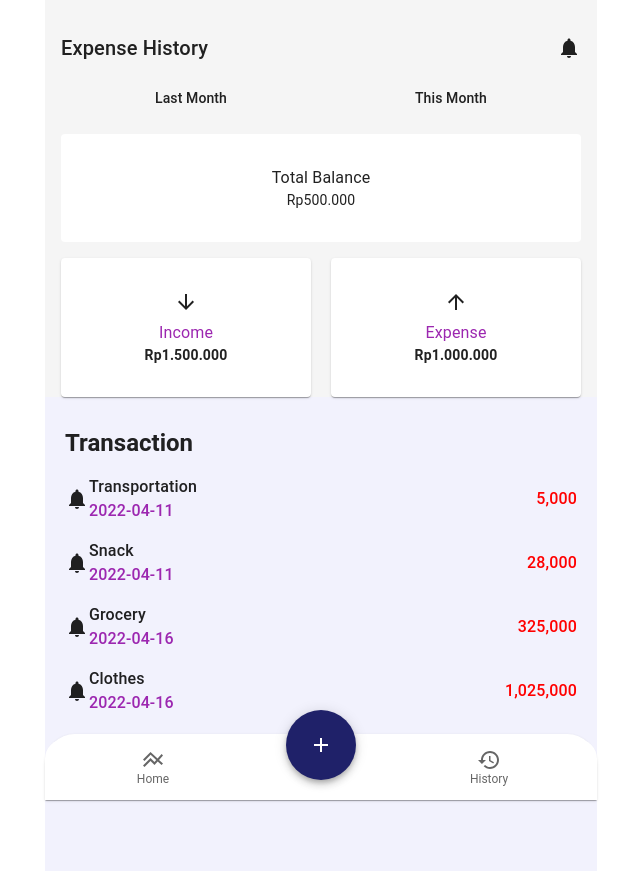
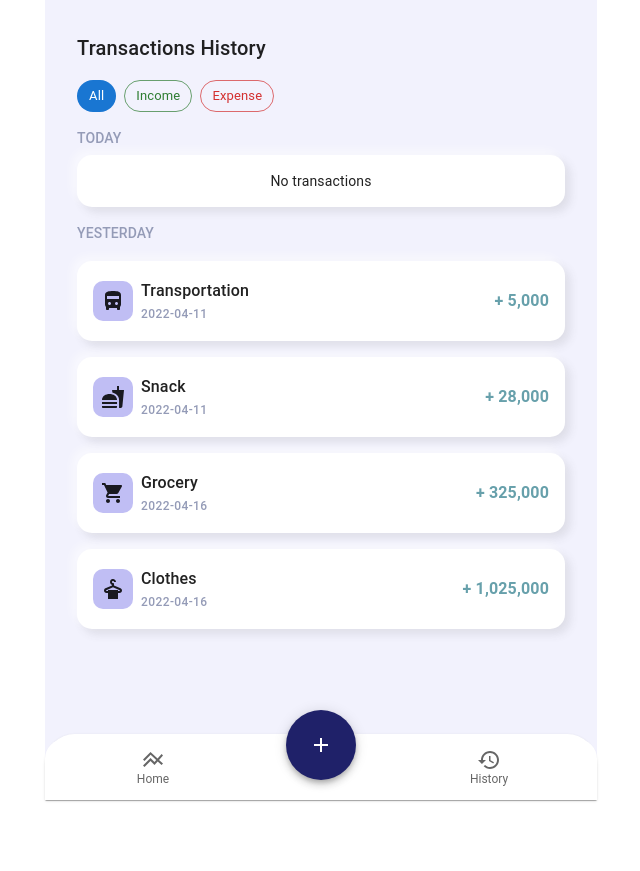
Before and after one commit to aynunnissa/expense-app, a React (Create React App) app: page /history in a window 1280 px wide. Shown: the whole page, without its empty margins (319-959 px from the left). After the commit the page ends 800 px from the top, so only its background shows below. Built offline with nearby package versions, Linux system fonts and the light colour scheme.

Commit message:
Finish history page

```diff
--- a/src/History/index.tsx
+++ b/src/History/index.tsx
@@ -1,84 +1,48 @@
+import React from 'react';
+
 import { useSelector, shallowEqual } from "react-redux";
-import { Box, Typography, Paper } from "@mui/material";
+import { Box, Typography, Paper, Grid, Chip, Stack } from "@mui/material";
 import { Notifications, ArrowDownward, ArrowUpward } from "@mui/icons-material";
 
-type Props = {
-    exp: IExpense
-}
-
-interface ICategories {
-    [key: number]: string;
-}
-
-const categories: ICategories = {
-    0: "Transportation",
-    1: "Snack",
-    2: "Grocery",
-    3: "Clothes"
-}
+import HistoryItem from "./HistoryItem";
+import Card from '../UI/Card';
 
 const History = () => {
 
+    const [type, setType] = React.useState<number>(0);
     const expenses: readonly IExpense[] = useSelector((state: ExpenseState) => state.expenses, shallowEqual);
 
-    const HistoryItem = ({ exp }: Props) => {
-        return(
-            <Box mt={2} sx={{ display: "flex", justifyContent: "space-between", alignItems: "center" }}>
-                <Box sx={{ display: "flex",  alignItems: "center" }}>
-                    <Notifications />
-                    <Box>
-                        <Typography component="p" fontWeight={500}>{categories[exp.category]}</Typography>
-                        <Typography component="p" fontWeight={500} color="secondary">{exp.date}</Typography>
-                    </Box>
-                </Box>
-                <Typography component="p" fontWeight={500} sx={{ color: "red"}}>{exp.price.toLocaleString()}</Typography>
-            </Box>
-        );
+    const handleTypeChange = (code: number) => {
+        setType(code);
     }
 
     return(
         <>
-            <Box px={2} pt={4} sx={{ backgroundColor: "#F5F5F5"}}>
-                <Box sx={{ display: "flex", justifyContent: "space-between", alignItems: "center" }}>
-                    <Typography variant="h6" component="h1">Expense History</Typography>
-                    <Notifications />
-                </Box>
-                <Box my={3} sx={{ display: "flex", justifyContent: "space-around", alignItems: "center" }}>
-                    <Typography variant="subtitle2" component="h3">Last Month</Typography>
-                    <Typography variant="subtitle2" component="h3">This Month</Typography>
-                </Box>
-                <Paper elevation={0}>
-                    <Box textAlign="center" p={4} fontWeight="bold">
-                        <Typography component="p">Total Balance</Typography>
-                        <Typography variant="body2" component="p">Rp500.000</Typography>
-                    </Box>
-                </Paper>
-                <Box mt={2} sx={{ display: "flex", justifyContent: "space-between", alignItems: "center", gap: "20px" }}>
-                    <Paper sx={{ width: "50%"}}>
-                        <Box textAlign="center" p={4} fontWeight="bold">
-                            <ArrowDownward />
-                            <Typography component="p" color="secondary">Income</Typography>
-                            <Typography variant="body2" component="p" fontWeight={700}>Rp1.500.000</Typography>
-                        </Box>
-                    </Paper>
-                    <Paper sx={{ width: "50%"}}>
-                        <Box textAlign="center" p={4} fontWeight="bold">
-                            <ArrowUpward />
-                            <Typography component="p" color="secondary">Expense</Typography>
-                            <Typography variant="body2" component="p" fontWeight={700}>Rp1.000.000</Typography>
-                        </Box>
-                    </Paper>
-                </Box>
-            </Box>
-            <Box sx={{ padding: "30px 20px 100px 20px" }}>
-                <Typography component="h2" variant="h5" fontWeight={700}>Transaction</Typography>
+            <Grid container justifyContent="center" p={4} spacing={2}>
+                <Grid item xs={12}>
+                    <Typography variant="h6" component="h1">Transactions History</Typography>
+                </Grid>
+                <Grid item xs={12}>
+                    <Stack direction="row" spacing={1}>
+                        <Chip label="All" variant={type === 0 ? "filled" : "outlined"} color="primary" onClick={() => handleTypeChange(0)} />
+                        <Chip label="Income" variant={type === 1 ? "filled" : "outlined"} color="success" onClick={() => handleTypeChange(1)} />
+                        <Chip label="Expense" variant={type === 2 ? "filled" : "outlined"} color="error" onClick={() => handleTypeChange(2)} />
+                    </Stack>
+                </Grid>
+                <Grid item xs={12}>
+                    <Typography variant="subtitle2" component="p" color="#949BB7" sx={{ paddingBottom: '5px' }}>TODAY</Typography>
+                    <Card><Typography variant="body2" component="p">No transactions</Typography></Card>
+                </Grid>
+                <Grid item xs={12}>
+                    <Typography variant="subtitle2" component="p" color="#949BB7">YESTERDAY</Typography>
                     {expenses.map((exp: IExpense) => (
                         <HistoryItem
                             key={exp.id}
                             exp={exp}
                         />
                     ))}
-            </Box>
+                </Grid>
+            </Grid>
         </>
     );
 }
--- a/src/Home/index.tsx
+++ b/src/Home/index.tsx
@@ -1,6 +1,5 @@
 import { useSelector, shallowEqual } from "react-redux";
 import { Typography, Grid, Avatar, Box, Stack } from "@mui/material";
-import { createTheme, responsiveFontSizes, ThemeProvider } from "@mui/material/styles";
 import Card from "../UI/Card";
 import ArrowUpwardIcon from '@mui/icons-material/ArrowUpward';
 import ArrowDownwardIcon from '@mui/icons-material/ArrowDownward';
@@ -9,13 +8,10 @@ import HistoryItem from "../History/HistoryItem";
 
 const Home = () => {
 
-    let theme = createTheme();
-    theme = responsiveFontSizes(theme);
-
     const expenses: readonly IExpense[] = useSelector((state: ExpenseState) => state.expenses, shallowEqual);
 
     return(
-        <ThemeProvider theme={theme}>
+        <>
             <Grid container justifyContent="center" p={4} spacing={2}>
                 <Grid item xs={12}>
                     <Box display="flex" alignItems="center" gap={1}>
@@ -58,7 +54,7 @@ const Home = () => {
                     </>
                 </Grid>
             </Grid>
-        </ThemeProvider>
+        </>
     );
 }
 
--- a/src/Layout/BottomNav.tsx
+++ b/src/Layout/BottomNav.tsx
@@ -42,7 +42,7 @@ const BottomNav = () => {
                     sx={{ borderRadius: "20px 20px 0px 0px" }}
                     >
                     <BottomNavigationAction onClick={() => changeUrlHandler("")} label="Home" icon={<LineAxisIcon />} />
-                    <Paper elevation={5} onClick={() => changeUrlHandler("/newExpense")} sx={{ backgroundColor: "#1F2169", color: "#FFFFFF", width: "70px", height: "70px", borderRadius: "35px", bottom: "20px", position: "absolute", display: "flex", alignItems: "center", justifyContent: "center", cursor: "pointer"}}>
+                    <Paper elevation={5} onClick={() => changeUrlHandler("/new")} sx={{ backgroundColor: "#1F2169", color: "#FFFFFF", width: "70px", height: "70px", borderRadius: "35px", bottom: "20px", position: "absolute", display: "flex", alignItems: "center", justifyContent: "center", cursor: "pointer"}}>
                         <AddIcon />
                     </Paper>
                     <BottomNavigationAction />
--- a/src/Layout/Layout.tsx
+++ b/src/Layout/Layout.tsx
@@ -1,5 +1,6 @@
 import React from 'react';
 import { CssBaseline, Container, Box } from "@mui/material";
+import { createTheme, responsiveFontSizes, ThemeProvider } from "@mui/material/styles";
 
 import BottomNav from "./BottomNav";
 
@@ -8,8 +9,12 @@ type Props = {
 };
 
 const Layout = (props: Props) => {
+
+    let theme = createTheme();
+    theme = responsiveFontSizes(theme);
+
     return(
-        <>
+        <ThemeProvider theme={theme}>
             <CssBaseline />
             <Container maxWidth="sm" sx={{ position: "relative", padding: 0 }}>
                 <Box sx={{ bgcolor: '#F2F2FD', minHeight: '100vh' }} pb={7}>
@@ -17,7 +22,7 @@ const Layout = (props: Props) => {
                 </Box>
                 <BottomNav />
             </Container>
-        </>
+        </ThemeProvider>
     );
 };
 
--- a/src/NewExpense/NewExpForm.tsx
+++ b/src/NewExpense/NewExpForm.tsx
@@ -102,9 +102,21 @@ export default function NewExpForm() {
       component="form"
       noValidate
       autoComplete="off"
-      p={4}
     >
       <Stack spacing={2}>
+        <TextField
+          fullWidth
+          required
+          id="outlined-select-currency"
+          select
+          label="Report Category"
+          value={0}
+          onChange={categoryChangeHandler}
+          helperText="Please select your report category"
+        >
+          <MenuItem key="income-0" value={0}>Income</MenuItem>
+          <MenuItem key="income-0" value={1}>Expense</MenuItem>
+        </TextField>
         <TextField
           fullWidth
           required
--- a/src/NewExpense/index.tsx
+++ b/src/NewExpense/index.tsx
@@ -1,7 +1,16 @@
+import { Grid, Typography } from "@mui/material";
+
 import NewExpForm from "./NewExpForm";
 
 export default function NewExp() {
     return(
-        <NewExpForm />
+        <Grid container justifyContent="center" p={4} spacing={2}>
+            <Grid item xs={12}>
+                <Typography variant="h6" component="h1" color="#1F2169" fontWeight={700}>Add a New Report</Typography>
+            </Grid>
+            <Grid item xs={12}>
+                <NewExpForm />
+            </Grid>
+        </Grid>
     );
 }
```
Lines whose indentation alone changed are shown as unchanged.
